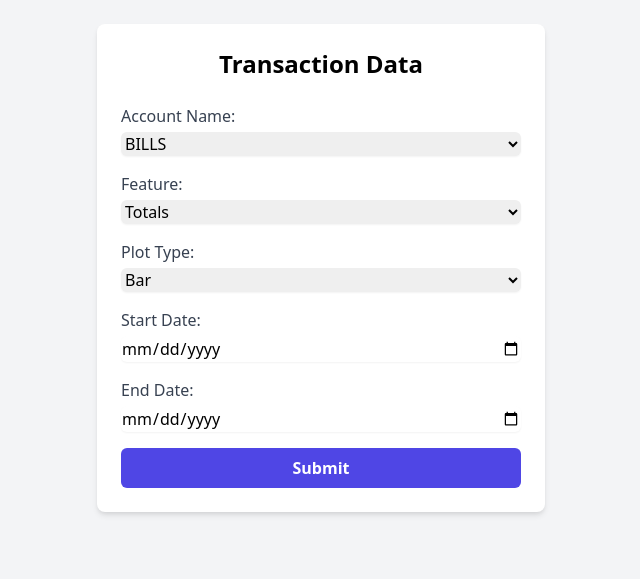
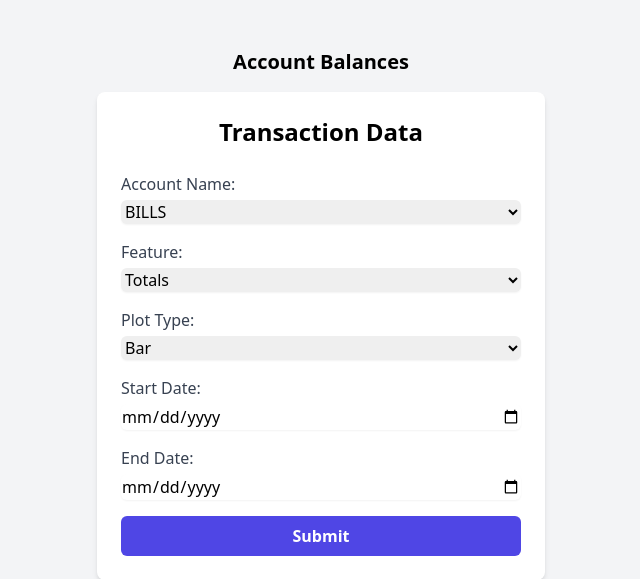
Before and after one commit to IsaacCavallaro/up-bank-display, a Flask app: page / in a window 1280 px wide. Shown: the top 579 px of the page, without its empty margins (319-959 px from the left). Run offline with Flask 3, Linux system fonts and the light colour scheme; data that the repository does not hold is empty; parts of the project's set-up code (start-up, migrations or seed data) failed here and were passed over; some libraries are stand-ins or nearby versions.

Commit message:
Explore adding charts in html

```diff
--- a/src/routes.py
+++ b/src/routes.py
@@ -5,6 +5,7 @@
     calculate_totals,
     plot_data,
     fetch_accounts,
+    plot_accounts_bar,
 )
 import os
 
@@ -32,6 +33,11 @@
 @main_routes.route("/", methods=["GET", "POST"])
 def index():
     accounts_data = fetch_accounts()
+
+    pie_chart_html = ""
+    if accounts_data:
+        pie_chart_html = plot_accounts_bar(accounts_data)
+
     if request.method == "POST":
         account_name = request.form["account_name"]
         feature_choice = request.form["feature_choice"]
@@ -50,9 +56,10 @@
         df = process_transaction_data(transaction_data)
         if feature_choice == "totals":
             calculate_totals(df, account_name)
-        elif feature_choice == "plot":
-            plot_data(df, plot_type, account_name)
 
     return render_template(
-        "index.html", accounts=ACCOUNT_IDS, accounts_data=accounts_data
+        "index.html",
+        accounts=ACCOUNT_IDS,
+        accounts_data=accounts_data,
+        pie_chart_html=pie_chart_html,
     )
--- a/src/templates/index.html
+++ b/src/templates/index.html
@@ -6,8 +6,16 @@
     <title>Transaction Data</title>
     <!-- Tailwind CSS CDN -->
     <link href="https://cdn.jsdelivr.net/npm/tailwindcss@2.2.19/dist/tailwind.min.css" rel="stylesheet">
+    <script src="https://cdn.plot.ly/plotly-latest.min.js"></script>
 </head>
 <body class="bg-gray-100 p-6">
+    <!-- bar chart display -->
+        <div class="mt-6">
+            <h2 class="text-xl font-semibold text-center">Account Balances</h2>
+            <div class="mt-4">
+                {{ pie_chart_html | safe }} <!-- Render the bar chart -->
+            </div>
+        </div>
 <!-- Dashboard displaying accounts -->
         <div class="grid grid-cols-1 md:grid-cols-2 gap-4">
             {% for account in accounts_data %}
--- a/src/utils.py
+++ b/src/utils.py
@@ -165,6 +165,32 @@
     fig.show()
 
 
+def plot_accounts_bar(accounts_data):
+    # Generate the bar chart data
+    account_names = [account["attributes"]["displayName"] for account in accounts_data]
+    balances = [
+        float(account["attributes"]["balance"]["value"]) for account in accounts_data
+    ]  # Convert balances to floats
+
+    # Combine the account names and balances into a list of tuples for sorting
+    sorted_data = sorted(zip(account_names, balances), key=lambda x: x[1])
+
+    # Unzip the sorted data back into account names and balances
+    sorted_account_names, sorted_balances = zip(*sorted_data)
+
+    # Create the bar chart using Plotly
+    fig = px.bar(
+        x=sorted_account_names,  # X-axis is the sorted account names
+        y=sorted_balances,  # Y-axis is the sorted balances
+        labels={"x": "Account", "y": "Balance"},  # Axis labels
+        title="Account Balances Bar Chart",  # Title of the chart
+    )
+
+    # Return the HTML div of the bar chart
+    bar_chart_html = fig.to_html(full_html=False)
+    return bar_chart_html
+
+
 def plot_pie(df):
     df_filtered = df[df["Amount"] > 0]
     if df_filtered.empty:
```
